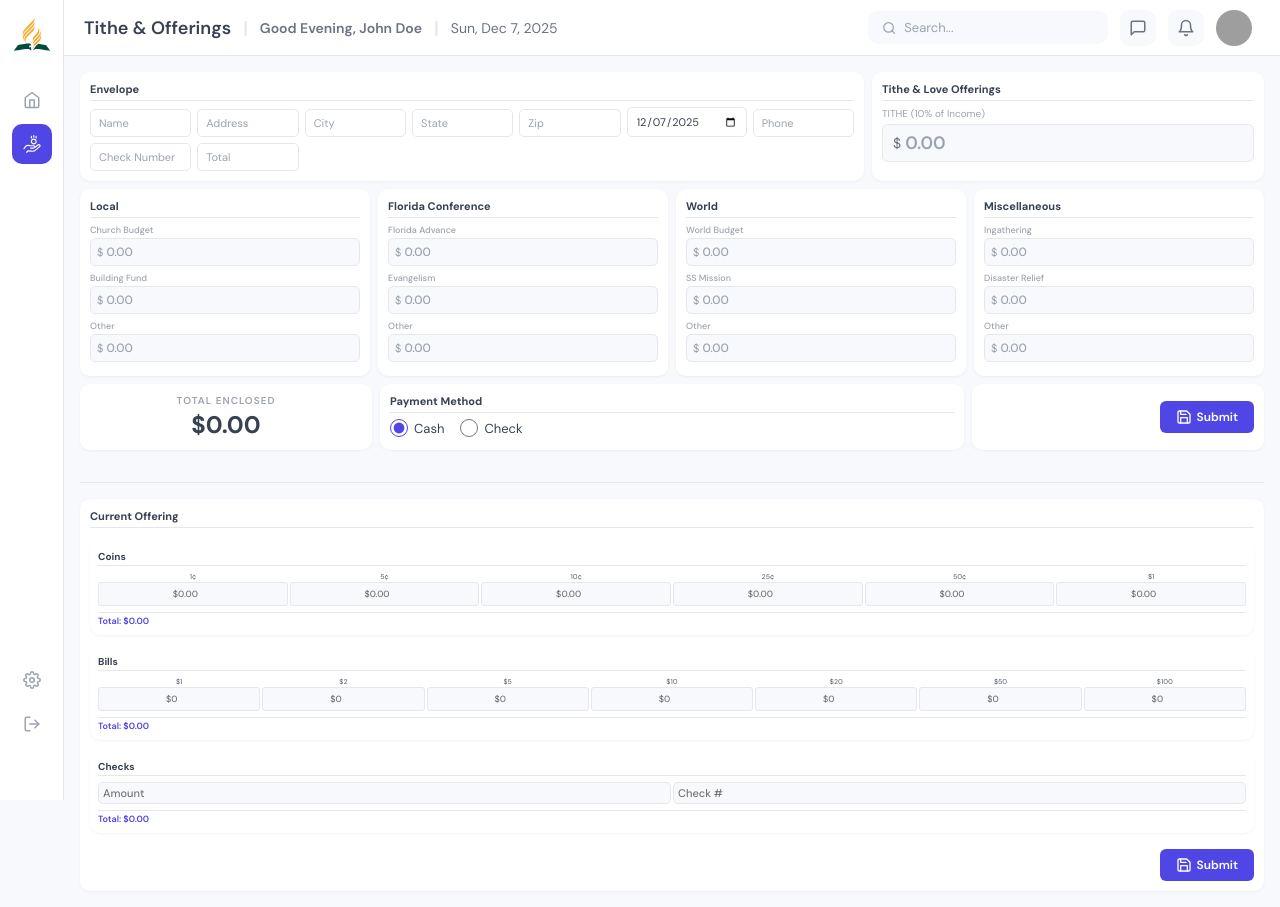
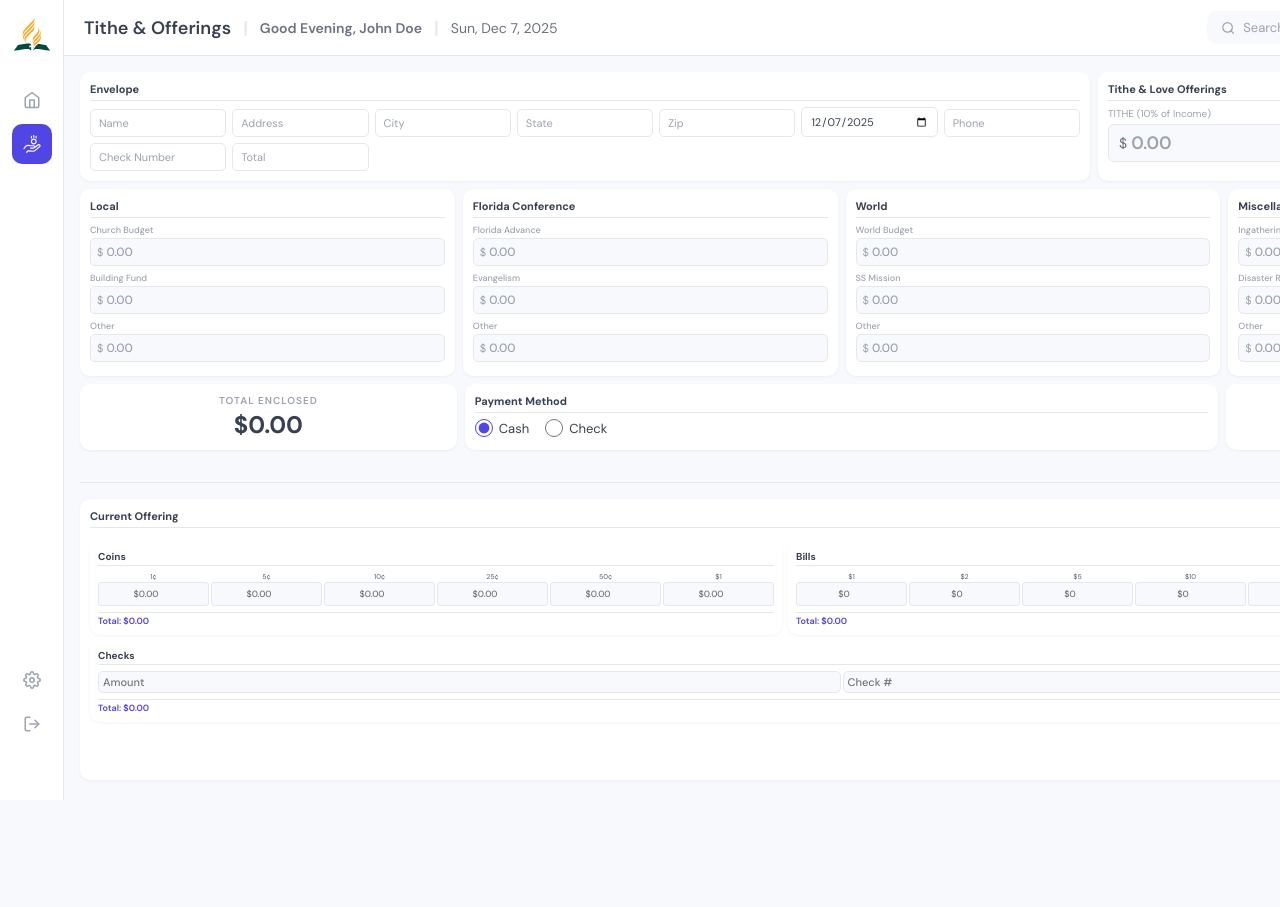
Before and after one commit to Deeligz/churchtreasury, a Next.js app in the folder southpointtreasury-ui/: page /offerings in a window 1280 px wide. After the commit the page ends 800 px from the top, so only its background shows below. Built offline with nearby package versions, Linux system fonts and the light colour scheme; grey boxes are pictures that could not be loaded.

Commit message:
Fix checks section to span full width below coins and bills using CSS grid

```diff
--- a/southpointtreasury-ui/src/app/globals.css
+++ b/southpointtreasury-ui/src/app/globals.css
@@ -2886,21 +2886,22 @@ input {
 }
 
 .loose-offering-container {
-  display: flex;
-  flex-wrap: wrap;
-  justify-content: space-evenly;
-  gap: 12px;
+  display: grid;
+  grid-template-columns: repeat(2, 1fr);
+  gap: 6px;
   margin: 8px 0;
 }
 
-.coins-section,
+.coins-section {
+  grid-column: 1;
+}
+
 .bills-section {
-  flex: 1 1 auto;
-  min-width: 300px;
+  grid-column: 2;
 }
 
 .checks-section {
-  flex-basis: 100%;
+  grid-column: 1 / -1;
   width: 100%;
 }
 
```
